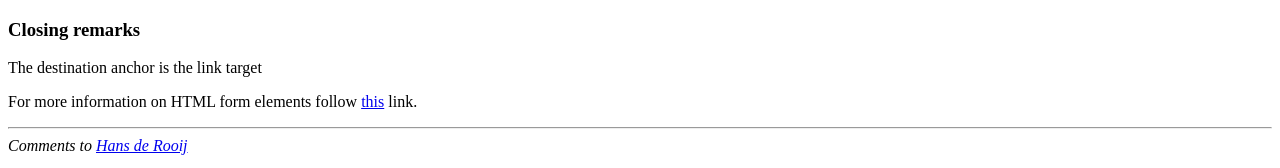
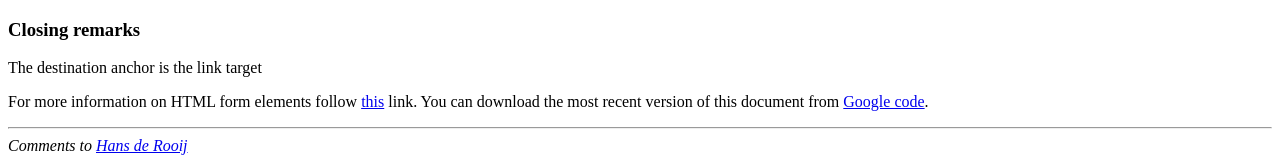
Before and after one commit to hdr1001/cheat-sheets, a plain HTML site: page html/basics.html in a window 1280 px wide. Shown: the part 1115-1283 px from the top of the page. Drawn offline with Linux system fonts and the light colour scheme; grey boxes are pictures that could not be loaded.

Commit message:
Added reference to Google code

```diff
--- a/html/basics.html
+++ b/html/basics.html
@@ -157,7 +157,10 @@
    <h3>Closing remarks</h3>
    <p><a name="DestAnchor">The destination anchor</a> is the link target</p>
    <p>For more information on HTML form elements follow <a href="./form.html"
-      title="Jump to HTML form cheat sheet">this</a> link.
+      title="Jump to HTML form cheat sheet">this</a> link. You can download
+      the most recent version of this document from <a
+      href="http://cheat-sheets.googlecode.com/svn/trunk/html/basics.html"
+      title="Download this document">Google code</a>.
    </p>
 
    <hr>
```
Also changed, not shown: html/form.html (+5 -0 lines), xhtml/basics.html (+4 -1 lines), xhtml/form.html (+5 -0 lines).
